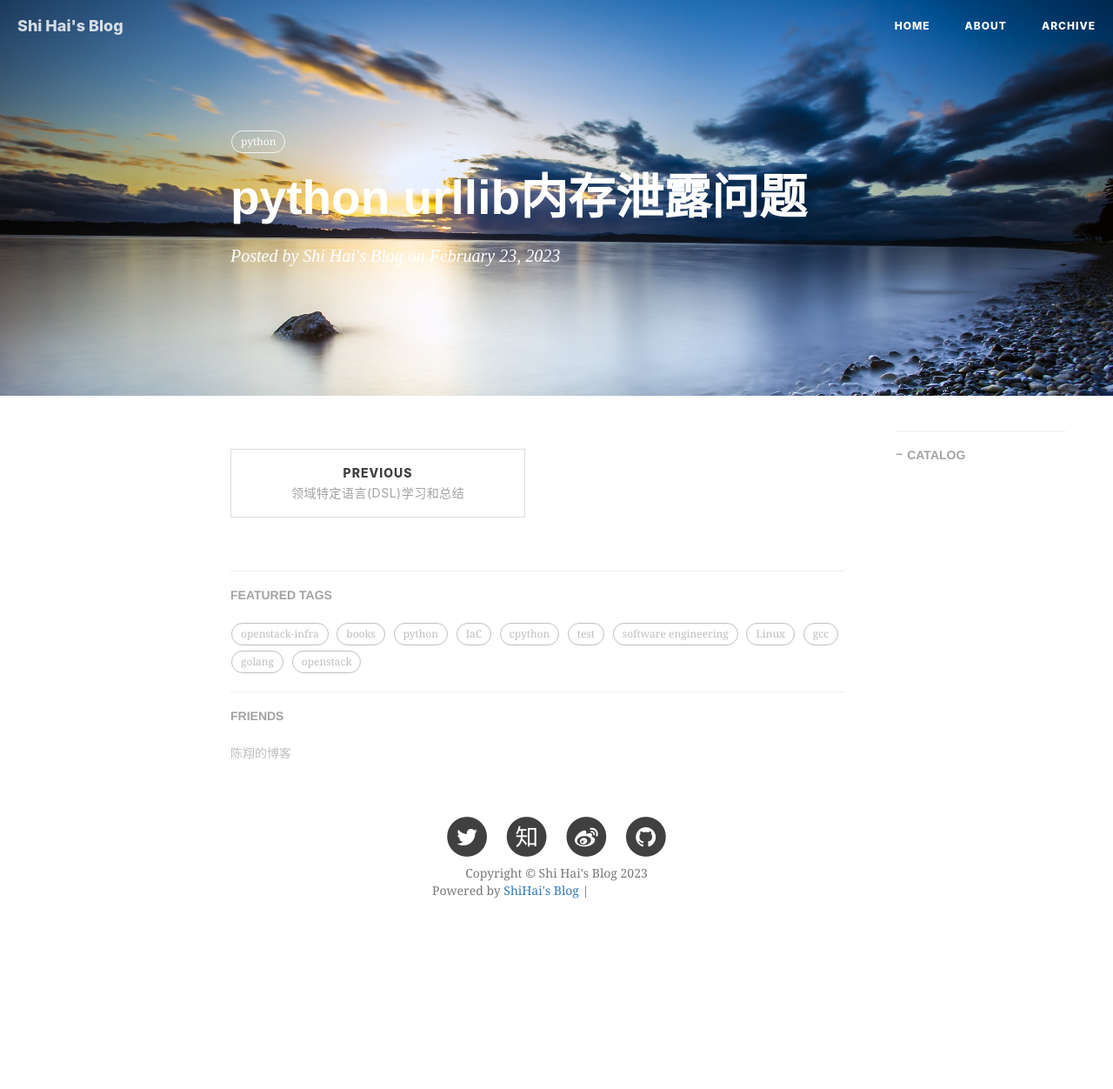
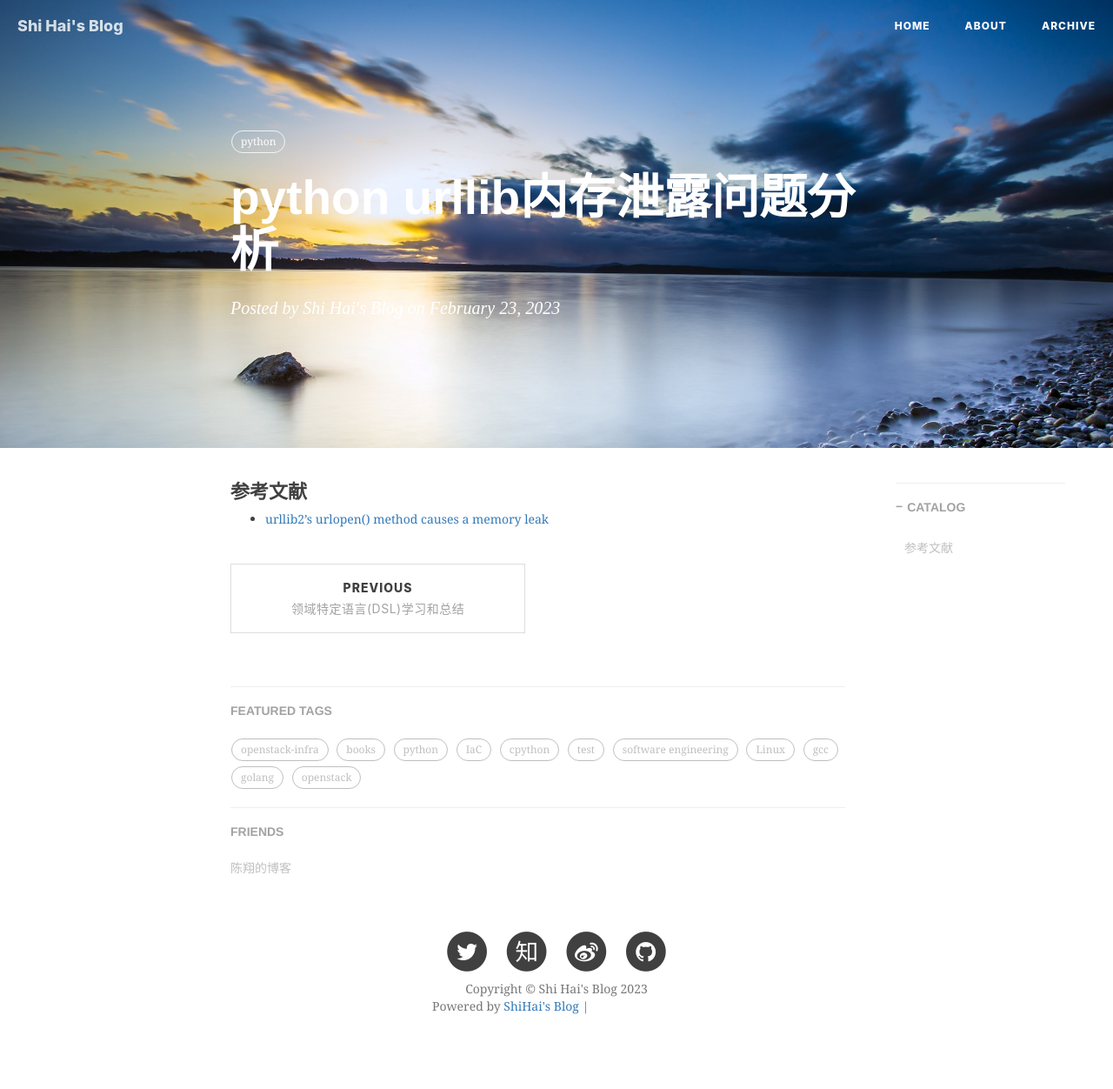
Before and after one commit to shihai1991/shihai1991.github.io, a Jekyll site: the page built from _posts/2023-02-23-urllib内存泄露问题分析.md, in a window 1280 px wide. Shown: the whole page at 87% size. Built offline with Jekyll 4.4.1, drawn with Linux system fonts in a browser that asks for light colours; nearby versions of some CDN libraries; comment, search, counter and statistics services are not loaded; before the commit the page ends 1119 px from its top, so only the background shows below that; grey boxes are pictures that could not be loaded.

Commit message:
Update 2023-02-23-urllib内存泄露问题分析.md

```diff
--- a/_posts/2023-02-23-urllib内存泄露问题分析.md
+++ b/_posts/2023-02-23-urllib内存泄露问题分析.md
@@ -1,6 +1,6 @@
 ---
 layout: post
-title: python urllib内存泄露问题
+title: python urllib内存泄露问题分析
 category: python
 catalog: true
 published: true
@@ -8,3 +8,6 @@ tags:
   - python
 time: '2023.02.23 12:07:00'
 ---
+
+# 参考文献
+- [urllib2's urlopen() method causes a memory leak](https://github.com/python/cpython/issues/42012)
```
